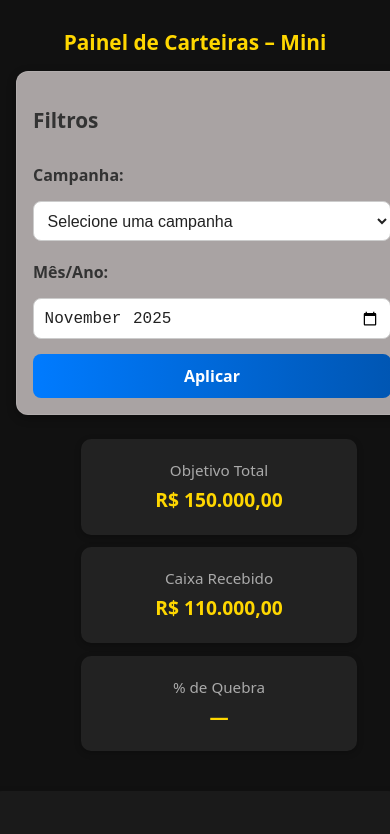
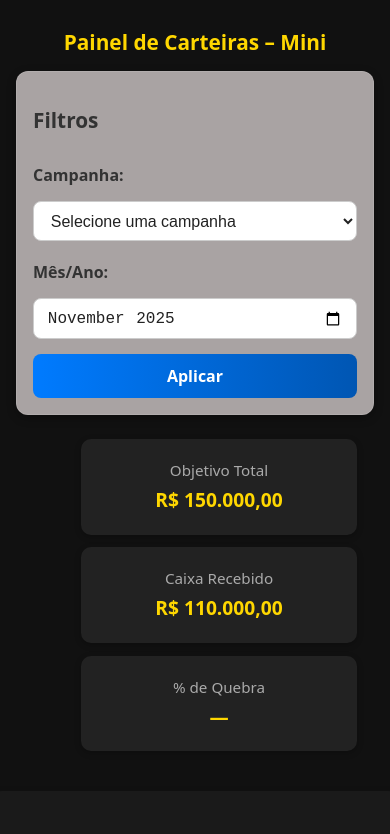
Before and after one commit to pedrohenriquecalais/painel-carteiras-mini, a React (Vite) app: page / in a window 390 px wide. Shown: the top 834 px of the page. Built offline with nearby package versions, Linux system fonts and the light colour scheme.

Commit message:
Ajuste de responsividade no layout mobile

```diff
--- a/src/App.css
+++ b/src/App.css
@@ -45,36 +45,46 @@ h1 {
   margin-bottom: 1rem;
   text-align: center;
 }
-
 /* ======================================================
     FILTROS
    ====================================================== */
 
+/*
+  🔹 Container principal dos filtros
+  Responsável por agrupar e estilizar todos os campos
+  de seleção de campanha e mês, com foco em clareza e harmonia
+  com o tema escuro do painel.
+*/
 .filter-container {
-  /* Fundo acinzentado com leve transparência */
+  /* Fundo acinzentado com leve transparência para destacar sobre o fundo escuro */
   background-color: #bdb6b6e3;
   color: #222;
 
-  /* Espaçamento interno e cantos arredondados pra dar um visual mais suave */
+  /* Espaçamento interno e cantos arredondados para suavizar o visual */
   padding: 1.5rem;
   border-radius: 12px;
 
-  /* Deixo os elementos empilhados, com espaço entre eles */
+  /* Layout vertical, espaçamento entre os elementos */
   display: flex;
   flex-direction: column;
   gap: 0.9rem;
   width: 100%;
   max-width: 360px;
 
-  /* Centralizo no meio da tela e separo um pouco de baixo */
+  /* Centraliza o bloco e adiciona respiro abaixo */
   margin: 0 auto 1.5rem;
 
-  /* Sombra e borda bem sutis pra dar profundidade */
+  /* Sombra e borda sutis para dar sensação de profundidade */
   box-shadow: 0 3px 10px rgba(0, 0, 0, 0.3);
   border: 1px solid rgba(255, 255, 255, 0.1);
+  box-sizing: border-box;
 }
 
-/* Título interno “Filtros” */
+/* ======================================================
+    TÍTULO DO BLOCO
+   ====================================================== */
+
+/* “Filtros” */
 .filter-container h2 {
   font-size: 1.3rem;
   font-weight: 700;
@@ -82,31 +92,53 @@ h1 {
   margin-bottom: 0.5rem;
 }
 
-/* Rótulo dos campos */
+/* ======================================================
+    LABELS
+   ====================================================== */
+
+/* Rótulos dos campos (“Campanha”, “Mês/Ano”) */
 .filter-container label {
   font-weight: 600;
   color: #333;
   margin-top: 0.25rem;
 }
 
-/* Campos de seleção e input */
+/* ======================================================
+    CAMPOS DE INPUT E SELECT
+   ====================================================== */
+
 .filter-container select,
-.filter-container input {
-  /* pra deixar clicável e confortável */
-  padding: 0.6rem;
+.filter-container input,
+.filter-container input[type="month"] {
+  /* Área clicável confortável */
+  padding: 0.6rem 0.8rem;
   border-radius: 8px;
   border: 1px solid #ccc;
   font-size: 1rem;
-  background-color: white;
+  background-color: #fff;
   color: #222;
 
-  /* Agora o campo ocupa 100% da largura do container, resolvendo o problema de sair pra fora */
+  /* 🔹 Corrige o bug do campo de mês saindo do container */
   width: 100%;
   box-sizing: border-box;
+
+  /* Transição sutil ao interagir */
   transition: all 0.3s ease;
 }
 
-/* Efeito de foco (quando o campo é clicado) */
+/* Remove aparência nativa do input de mês em alguns navegadores */
+input[type="month"] {
+  appearance: none;
+  -webkit-appearance: none;
+  background-color: white;
+  color: #222;
+  cursor: pointer;
+}
+
+/* ======================================================
+    EFEITOS DE FOCO
+   ====================================================== */
+
 .filter-container select:focus,
 .filter-container input:focus {
   border-color: #007bff;
@@ -114,8 +146,12 @@ h1 {
   outline: none;
 }
 
-/* Botão “Aplicar” */
+/* ======================================================
+    BOTÃO “APLICAR”
+   ====================================================== */
+
 .filter-container button {
+  /* Fundo em degradê azul */
   background: linear-gradient(90deg, #007bff, #0056b3);
   color: white;
   font-weight: 600;
@@ -124,18 +160,43 @@ h1 {
   padding: 0.7rem;
   cursor: pointer;
 
-  /* Mesmo efeito de transição suave */
+  /* Efeito de hover suave e sensação de clique */
   transition: transform 0.2s ease, background 0.3s ease;
 
-  /* Também ocupa toda a largura pra alinhar com os campos */
+  /* Ocupa toda a largura do container */
   width: 100%;
 }
 
-/* Efeito quando o mouse passa por cima */
+/* Efeito hover com escurecimento e leve elevação */
 .filter-container button:hover {
   background: linear-gradient(90deg, #0056b3, #003d80);
   transform: translateY(-1px);
 }
+
+/* ======================================================
+    RESPONSIVIDADE
+   ====================================================== */
+
+/*
+  🔹 Em telas pequenas, o container ocupa toda a largura
+  e mantém todos os campos empilhados de forma fluida.
+*/
+@media (max-width: 768px) {
+  .filter-container {
+    width: 100%;
+    max-width: none;
+    padding: 1rem;
+  }
+
+  select,
+  input,
+  button {
+    width: 100%;
+  }
+}
+
+
+
 
 /* ======================================================
     KPIs
```
